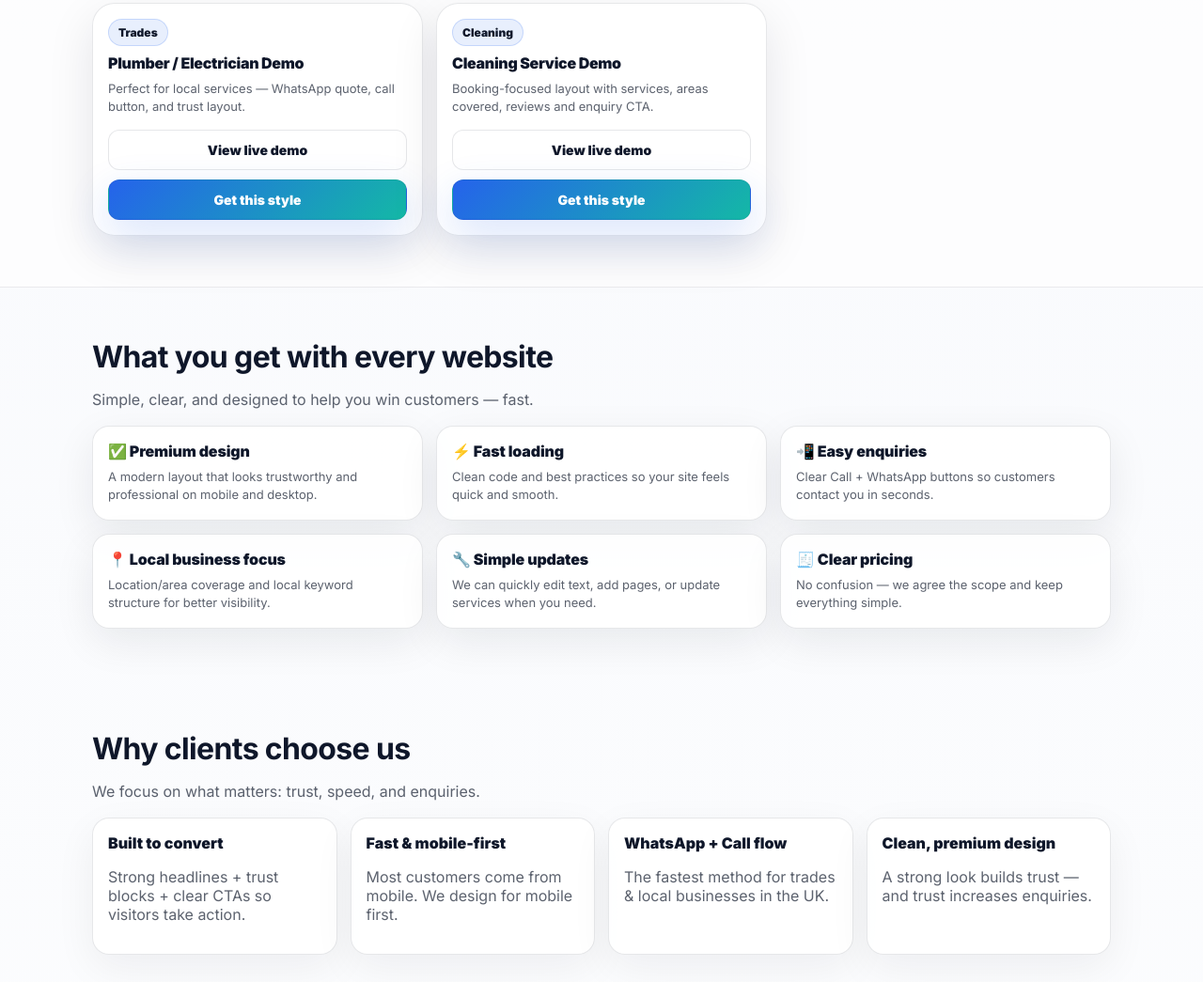
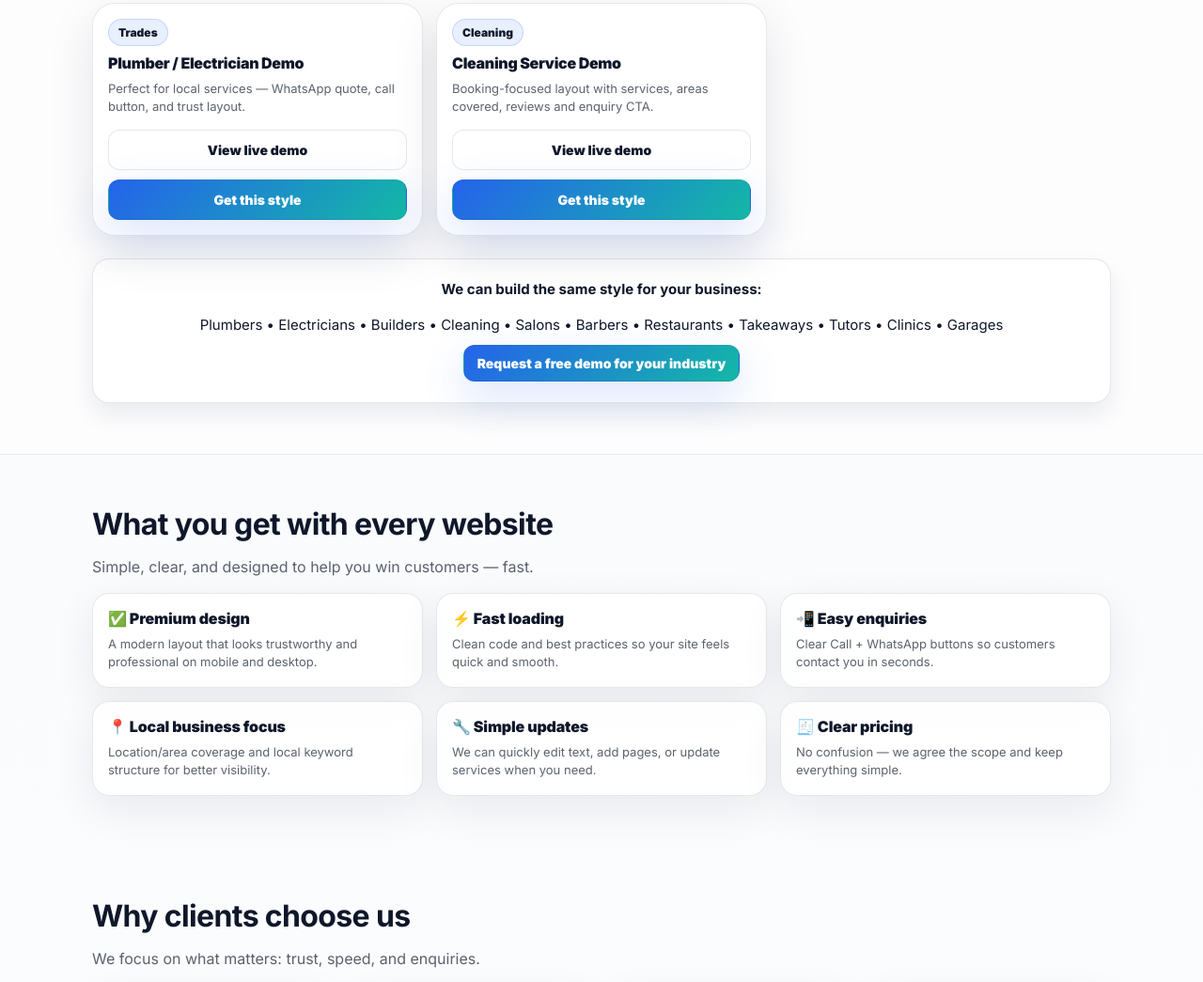
Before and after one commit to thrivegroupsolutions/testing-new-thrive-group-web, a plain HTML site: page index.html in a window 1280 px wide. Shown: the part 1262-2307 px from the top of the page at 94% size. Drawn offline with Linux system fonts and the light colour scheme.

Commit message:
Update index.html

```diff
--- a/index.html
+++ b/index.html
@@ -172,16 +172,27 @@
     </div>
 
     <div class="workGrid">
+
       <!-- 1) Trades -->
       <div class="workCard">
         <div class="workCard__top">
           <div class="workTag">Trades</div>
           <div class="workTitle">Plumber / Electrician Demo</div>
-              <p class="workDesc">Perfect for local services — WhatsApp quote, call button, and trust layout.</p>
+          <p class="workDesc">
+            Perfect for local services — WhatsApp quote, call button, and trust layout.
+          </p>
         </div>
+
         <div class="workCard__actions">
-              <a class="btn btn--ghost btn--full" href="https://thrivegroupsolutions.github.io/UK-trade-demo-/" target="_blank" rel="noopener">View live demo</a>
-              <a class="btn btn--primary btn--full" href="#contact">Get this style</a>
+          <a class="btn btn--ghost btn--full"
+             href="https://thrivegroupsolutions.github.io/UK-trade-demo-/"
+             target="_blank" rel="noopener">
+            View live demo
+          </a>
+
+          <a class="btn btn--primary btn--full" href="#contact">
+            Get this style
+          </a>
         </div>
       </div>
 
@@ -190,16 +201,53 @@
         <div class="workCard__top">
           <div class="workTag">Cleaning</div>
           <div class="workTitle">Cleaning Service Demo</div>
-              <p class="workDesc">Booking-focused layout with services, areas covered, reviews and enquiry CTA.</p>
+          <p class="workDesc">
+            Booking-focused layout with services, areas covered, reviews and enquiry CTA.
+          </p>
         </div>
+
         <div class="workCard__actions">
-              <a class="btn btn--ghost btn--full" href="https://thrivegroupsolutions.github.io/Clean_demo/" target="_blank" rel="noopener">View live demo</a>
-              <a class="btn btn--primary btn--full" href="#contact">Get this style</a>
+          <a class="btn btn--ghost btn--full"
+             href="https://thrivegroupsolutions.github.io/Clean_demo/"
+             target="_blank" rel="noopener">
+            View live demo
+          </a>
+
+          <a class="btn btn--primary btn--full" href="#contact">
+            Get this style
+          </a>
         </div>
       </div>
+
+    </div> <!-- END workGrid -->
+
+
+    <!-- ⭐ NOTE BOX ADDED HERE -->
+    <div class="noteBox" style="
+        background:#fff;
+        border:1px solid var(--line);
+        border-radius:18px;
+        padding:22px;
+        margin-top:24px;
+        text-align:center;
+        box-shadow:0 12px 26px rgba(11,27,58,.08);
+        font-size:15px;
+    ">
+      <strong>We can build the same style for your business:</strong><br/><br/>
+
+      Plumbers • Electricians • Builders • Cleaning • Salons • Barbers •
+      Restaurants • Takeaways • Tutors • Clinics • Garages
+
+      <div style="margin-top:12px;">
+        <a class="btn btn--primary" href="#contact">
+          Request a free demo for your industry
+        </a>
       </div>
-      </div><!-- ✅ FIX: missing closing div -->
+    </div>
+
+  </div>
 </section>
+
 
     <!-- ✅ NEW SECTION (ADDED) -->
     <section class="section" id="included">
```
Lines whose indentation alone changed are shown as unchanged.
